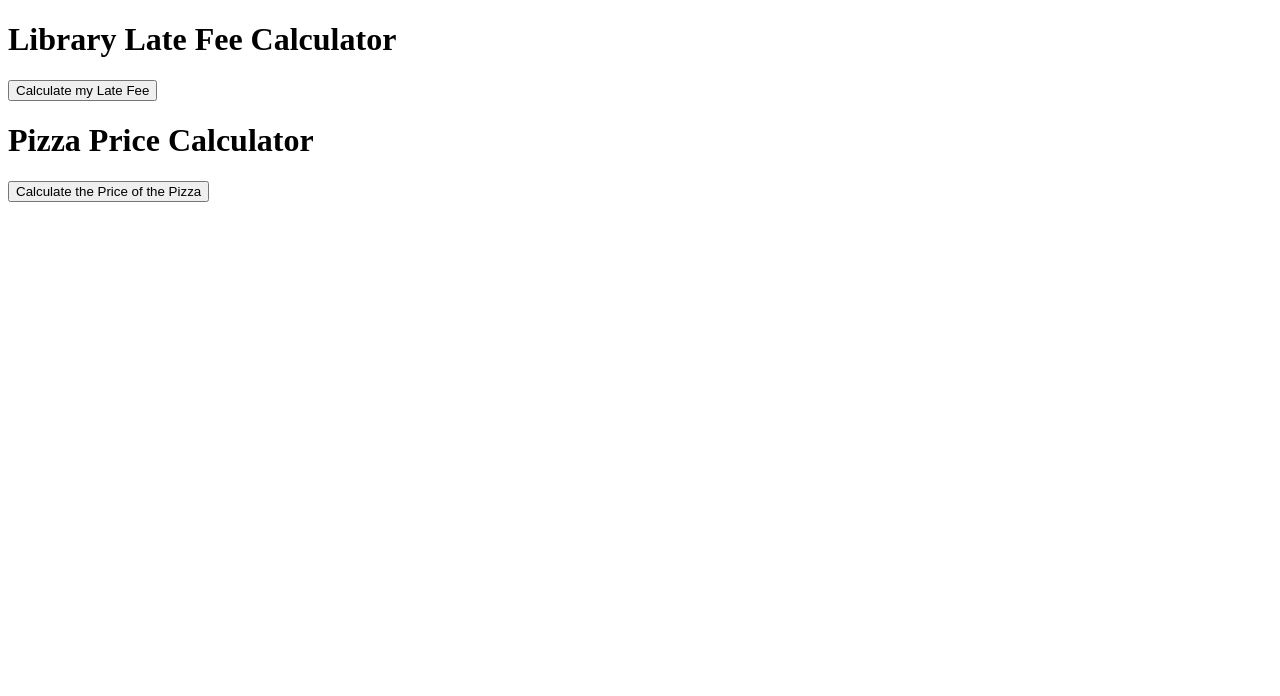
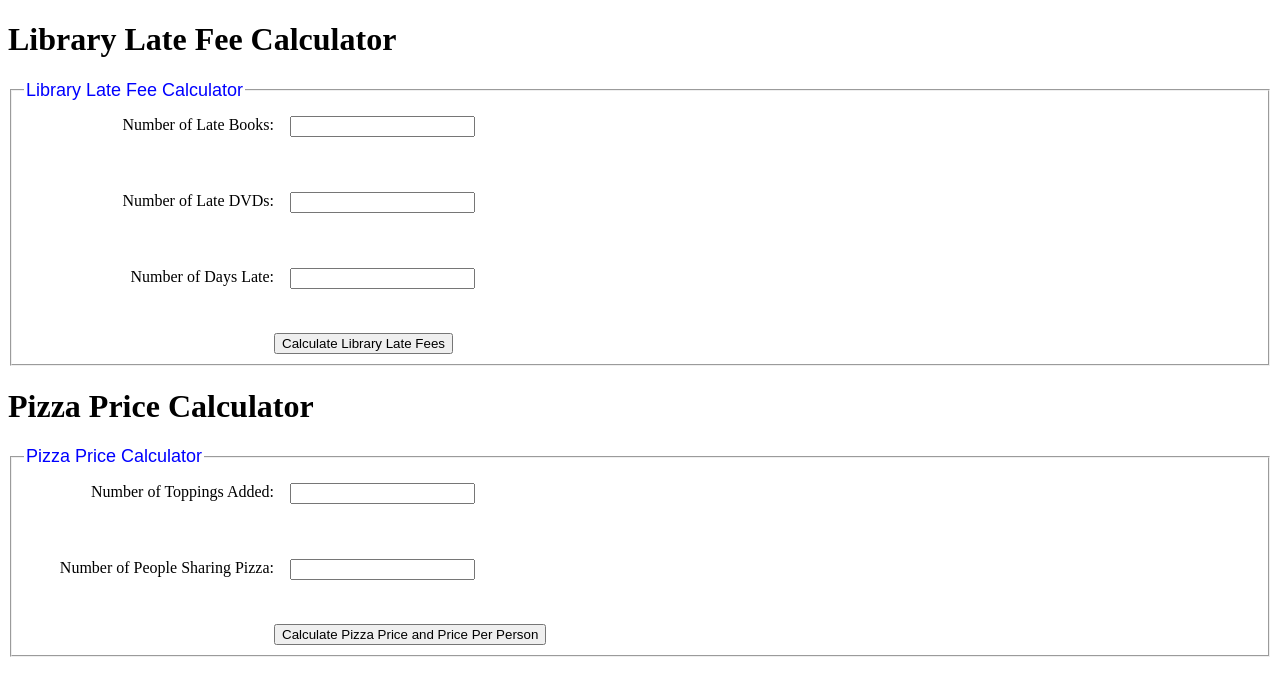
Before and after one commit to lisabost/javascript-library-late-fee-pizza-calculator, a plain HTML site: page index.html in a window 1280 px wide. Drawn offline with nearby package versions, Linux system fonts and the light colour scheme.

Commit message:
updated code to use jQuery - no more alerts and prompts hooray!

```diff
--- a/code.js
+++ b/code.js
@@ -1,46 +1,86 @@
+$(document).ready(function() {
+
+    $("#fineButton").click(calculateLateFee);
+    $("#pizzaButton").click(calculatePizzaPrice);
 
     function calculateLateFee() {
         var bookLateFee = 0.25;
         var DVDLateFee = 0.50;
-    // get number of books that were late
-    var lateBooks = parseInt(prompt("How many books are late?"));
+
+        /*
+        Gather input from the webpage and parse to number data type
+         */
+        //get value from box with id lateBooks
+        var lateBooks = parseInt($("#lateBooks").val());
+
         // get number of DVDs that were late
-    var lateDVD = parseInt(prompt("How many DVDs are late?"));
+        var lateDVD = parseInt($("#lateDVD").val());
+
         // get number of days late
-    var daysLate = parseInt(prompt("How many days are the items late?"));
-    // do math for books - number of days books were late * book late fee * number of books
+        var daysLate = parseInt($("#numDaysLate").val());
+
+        /*
+        Do math and display output
+         */
+
+        //calculate book late fees
         var booksLateFee = daysLate * bookLateFee * lateBooks;
         //make formatted display version of number
-    var prettyBLateFee = booksLateFee.toFixed(2);
-    // do math for DVDs - number of days books were late * DVD late fee * number of DVDs
+        var bookFeeDisplay = booksLateFee.toFixed(2);
+
+        // calculate late fee for DVDs
         var DVDsLateFee = daysLate * DVDLateFee * lateDVD;
         //make formatted display version of number
-    var prettyDLateFee = DVDsLateFee.toFixed(2);
+        var DvdFeeDisplay = DVDsLateFee.toFixed(2);
+
         // add individual fees together
         var totalLateFee = (booksLateFee + DVDsLateFee).toFixed(2);
-    // Display book late fee
-    alert(`The late fee for your books is $${prettyBLateFee}`);
-    // Display DVD late fee
-    alert(`The late fee for your DVDs is $${prettyDLateFee}`);
-    // Display total late fee
-    alert(`Your total late fee is $${totalLateFee}`);
+
+        // Update text in span with id=bookLateFee
+        $("#bookLateFee").text(bookFeeDisplay);
+        // Update text in span with id=DvdLateFee
+        $("#DvdLateFee").text(DvdFeeDisplay);
+        //Update text in span with id=totalLateFee
+        $("#totalLateFee").text(totalLateFee);
+        //Un-hide the output div
+        $(".output").show();
+
     }
 
     function calculatePizzaPrice() {
         var basePriceOfPizza = 15.00;
         var toppingPrice = 1.25;
+
+        /*
+        Gather information from webpage and parse to number data type
+         */
+
         //get number of toppings added to pizza
-    var numToppings = parseInt(prompt("How many toppings are you getting?"));
+        var numToppings = parseInt($("#toppings").val());
+
         // get number of coworkers eating pizza
-    var numCoworkers = parseInt(prompt("How many people are having the pizza?"))
-    // do math for total pizza - 15 + 1.25 * number of toppings
+        var numCoworkers = parseInt($("#peopleToShare").val());
+
+        /*
+        Do the math and make display versions with 2 decimal places
+         */
+        // do math for total pizza
         var totalPizzaPrice = basePriceOfPizza + (numToppings * toppingPrice);
-    // do math for pizza per person- total pizza price / number of coworkers
+        var displayTotalPizzaPrice = totalPizzaPrice.toFixed(2);
+
+        // do math for pizza per person
         var pricePerPerson = totalPizzaPrice / numCoworkers;
-    //Display total cost of pizza
-    var displayTotalPizzaPrice = totalPizzaPrice.toFixed(2);
-    alert(`The total cost of the pizza is $${displayTotalPizzaPrice}`);
-    //Display price per person
         var displayPricePerPerson = pricePerPerson.toFixed(2);
-    alert(`The price per person for the pizza is $${displayPricePerPerson}`);
+
+        /*
+        Output display
+         */
+        //Update text in span with id=totalPizzaPrice
+        $("#totalPizzaPrice").text(displayTotalPizzaPrice);
+        //Update text in span with id=pricePerPerson
+        $("#pricePerPerson").text(displayPricePerPerson);
+        //un-hide output display for pizza calculator
+        $(".pizzaOutput").show();
     }
+
+});
--- a/index.html
+++ b/index.html
@@ -3,13 +3,66 @@
 <head>
     <meta charset="UTF-8">
     <title>Late Fee and Pizza Price Calculator</title>
-    <script src="code.js"></script>
+    <link rel="stylesheet" href="library-pizza-calculator.css">
 </head>
 <body>
-    <h1>Library Late Fee Calculator</h1>
-    <button onclick="calculateLateFee()">Calculate my Late Fee</button>
+<h1>Library Late Fee Calculator</h1>
+<fieldset>
+    <legend>Library Late Fee Calculator</legend>
 
-    <h1>Pizza Price Calculator</h1>
-    <button onclick="calculatePizzaPrice()">Calculate the Price of the Pizza</button>
+    <label for="lateBooks">Number of Late Books:</label>
+    <input type="number" name="lateBooks" id="lateBooks">
+    <br/>
+
+    <label for="lateDVD">Number of Late DVDs:</label>
+    <input type="number" name="lateDVD" id="lateDVD">
+    <br/>
+
+    <label for="numDaysLate">Number of Days Late: </label>
+    <input type="number" name="numDaysLate" id="numDaysLate">
+    <br/>
+
+    <button id="fineButton">Calculate Library Late Fees</button>
+
+    <!-- output -->
+    <p class="output">
+        You owe $<span id="bookLateFee"></span> in late fees for books.
+    </p>
+    <p class="output">
+        You owe $<span id="DvdLateFee"></span> in late fees for DVDs.
+    </p>
+    <p class="output">
+        You owe $<span id="totalLateFee"></span> total in late fees.
+    </p>
+
+</fieldset>
+
+
+<h1>Pizza Price Calculator</h1>
+<fieldset>
+    <legend>Pizza Price Calculator</legend>
+    <label for="toppings">Number of Toppings Added:</label>
+    <input type="number" name="toppings" id="toppings">
+    <br/>
+
+    <label for="peopleToShare">Number of People Sharing Pizza: </label>
+    <input type="number" name="coworkers" id="peopleToShare">
+    <br/>
+
+    <button id="pizzaButton">Calculate Pizza Price and Price Per Person</button>
+
+    <!--Output-->
+    <p class="pizzaOutput">
+        The cost of your pizza is $<span id="totalPizzaPrice"></span>.
+    </p>
+    <p class="pizzaOutput">
+        The pizza costs $<span id="pricePerPerson"></span> per person.
+    </p>
+</fieldset>
+
+
+<script src="https://code.jquery.com/jquery-3.5.1.js"></script>
+<script src="code.js"></script>
+
 </body>
 </html>
--- /dev/null
+++ b/library-pizza-calculator.css
@@ -0,0 +1,29 @@
+.output {
+    display: none;
+}
+
+.pizzaOutput {
+    display: none;
+}
+
+fieldset legend {
+    font-family: Arial;
+    font-size: large;
+    color: blue;
+}
+label, input {
+    margin-top: 10px;
+}
+label { float: left;
+    display: block;
+    width: 250px;
+    text-align: right;
+    padding-right: 1em;
+}
+input { display: block;
+    margin-bottom: 2em;
+}
+
+button {
+    margin-left: 250px;
+}
```
Lines whose indentation alone changed are shown as unchanged.
